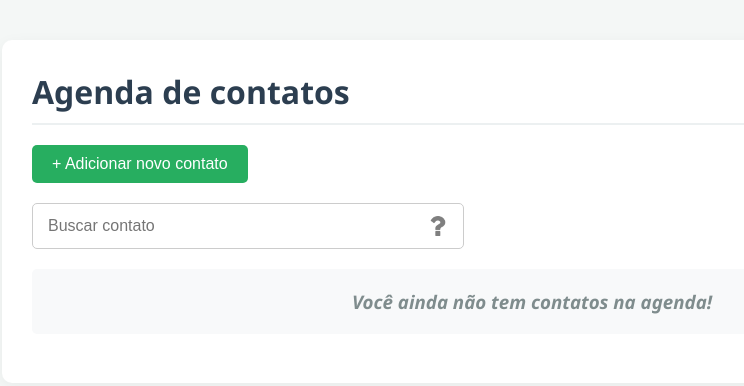
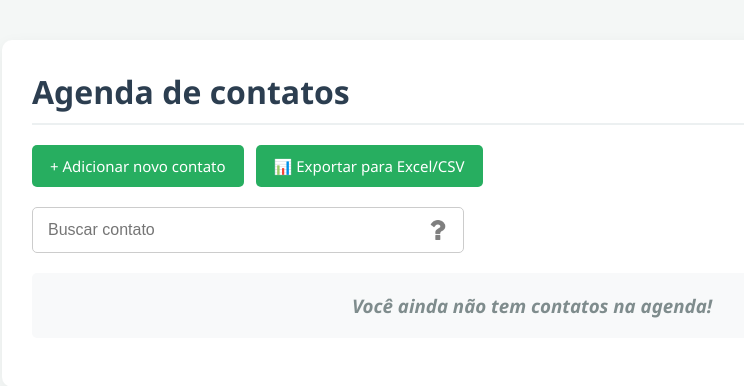
Before and after one commit to tiago-silva10/agenda-python-flask, a Flask app: page / in a window 1280 px wide. Shown: the top 386 px of the page, without its empty margins (108-852 px from the left). Run offline with Flask 3, Linux system fonts and the light colour scheme; data that the repository does not hold is empty.

Commit message:
adicionando o botão exportar excel/csv os contatos da agenda web

```diff
--- a/app.py
+++ b/app.py
@@ -1,7 +1,9 @@
-from flask import Flask, render_template, request, redirect, url_for, flash
+from flask import Flask, render_template, request, redirect, url_for, flash, Response
 from db import AgendaDB
+from werkzeug.utils import secure_filename
 import os
-from werkzeug.utils import secure_filename
+import csv
+import io
 import math
 
 app = Flask(__name__)
@@ -102,5 +104,38 @@ def excluir(id):
     db.excluir_contato(id)
     return redirect(url_for('index'))
 
+@app.route('/exportar')
+def exportar_csv():
+    # 1. Busca todos os contatos do banco de dados (sem paginar, queremos todos)
+    contatos = db.listar_contatos_paginado(limite=1000, offset=0)
+
+    # 2. Cria um arquivo CSV na memória RAM
+    stream = io.StringIO()
+    writer = csv.writer(stream, delimiter=';') # Ponto e vírgula é o padrão perfeito para o Excel no Brasil
+
+    # 3. Escreve o cabeçalho das colunas
+    writer.writerow(['ID', 'Nome', 'Telefone', 'Email', 'Endereço'])
+
+    # 4. Escreve as linhas com os dados de cada contato
+    for contato in contatos:
+        # Garante suporte tanto para Dicionário quanto para Tupla
+        c_id = contato.get('id') if isinstance(contato, dict) else contato[0]
+        c_nome = contato.get('nome') if isinstance(contato, dict) else contato[1]
+        c_tel = contato.get('telefone') if isinstance(contato, dict) else contato[2]
+        c_email = contato.get('email') if isinstance(contato, dict) else contato[3]
+        c_end = contato.get('endereco') if isinstance(contato, dict) else contato[4]
+
+        writer.writerow([c_id, c_nome, c_tel, c_email, c_end])
+
+    # 5. Prepara a resposta do Flask para fazer o download do arquivo no navegador
+    output = stream.getvalue()
+
+    # O 'utf-8-sig' é o segredo para o Excel abrir com todos os acentos e 'ç' perfeitos!
+    return Response(
+        output.encode('utf-8-sig'),
+        mimetype="text/csv",
+        headers={"Content-Disposition": "attachment;filename=contatos_agenda.csv"}
+    )
+
 if __name__ == '__main__':
     app.run(debug=True)
--- a/static/style.css
+++ b/static/style.css
@@ -26,20 +26,42 @@ h1 {
     margin-bottom: 20px;
 }
 
+/* Container que alinha os botões perfeitamente */
+.container-botoes {
+    display: flex;
+    align-items: center; /* Alinha o centro vertical dos botões */
+    gap: 12px;           /* Espaço exato de 12px entre eles (sem traços) */
+    margin-bottom: 20px;
+}
+
+/* Estilo base idêntico para ambos os botões */
+.btn-acao-topo {
+    display: inline-flex;
+    align-items: center;
+    justify-content: center;
+    height: 42px;             /* Força exata e rigorosa da mesma altura */
+    padding: 0 18px;
+    border-radius: 5px;
+    font-size: 15px;
+    font-weight: 500;
+    text-decoration: none;    /* Remove qualquer sublinhado */
+    color: white;
+    box-sizing: border-box;
+    transition: background-color 0.3s ease;
+}
+
+/* Cores específicas */
 .btn-novo {
     background-color: #27ae60;
-    color: white;
-    border: none;
-    padding: 10px 20px;
-    border-radius: 5px;
-    cursor: pointer;
-    font-size: 16px;
-    text-decoration: none;
-    display: inline-block;
-    margin-bottom: 20px;
-    transition: background-color 0.3s;
 }
 .btn-novo:hover {
+    background-color: #219150;
+}
+
+.btn-exportar {
+    background-color: #27ae60;
+}
+.btn-exportar:hover {
     background-color: #219150;
 }
 
--- a/templates/index.html
+++ b/templates/index.html
@@ -9,9 +9,11 @@
     <body>
         <div class="container">
             <h1>Agenda de contatos</h1>
-            <a href="/adicionar">
-                <button class="btn-novo" type="button">+ Adicionar novo contato</button>
-            </a>
+            <!-- Botões de ações principais -->
+             <div class="container-botoes">
+                <a href="/adicionar" class="btn-acao-topo btn-novo">+ Adicionar novo contato</a>
+                <a href="/exportar" class="btn-acao-topo btn-exportar">📊 Exportar para Excel/CSV</a>
+             </div>
             <div id="divBusca">
                 <input type="text" id="txtBusca" placeholder="Buscar contato"/>
                 <img src="{{ url_for('static', filename='img/interrogacao.png') }}" alt="Buscar" id="btnBuscar">
```
